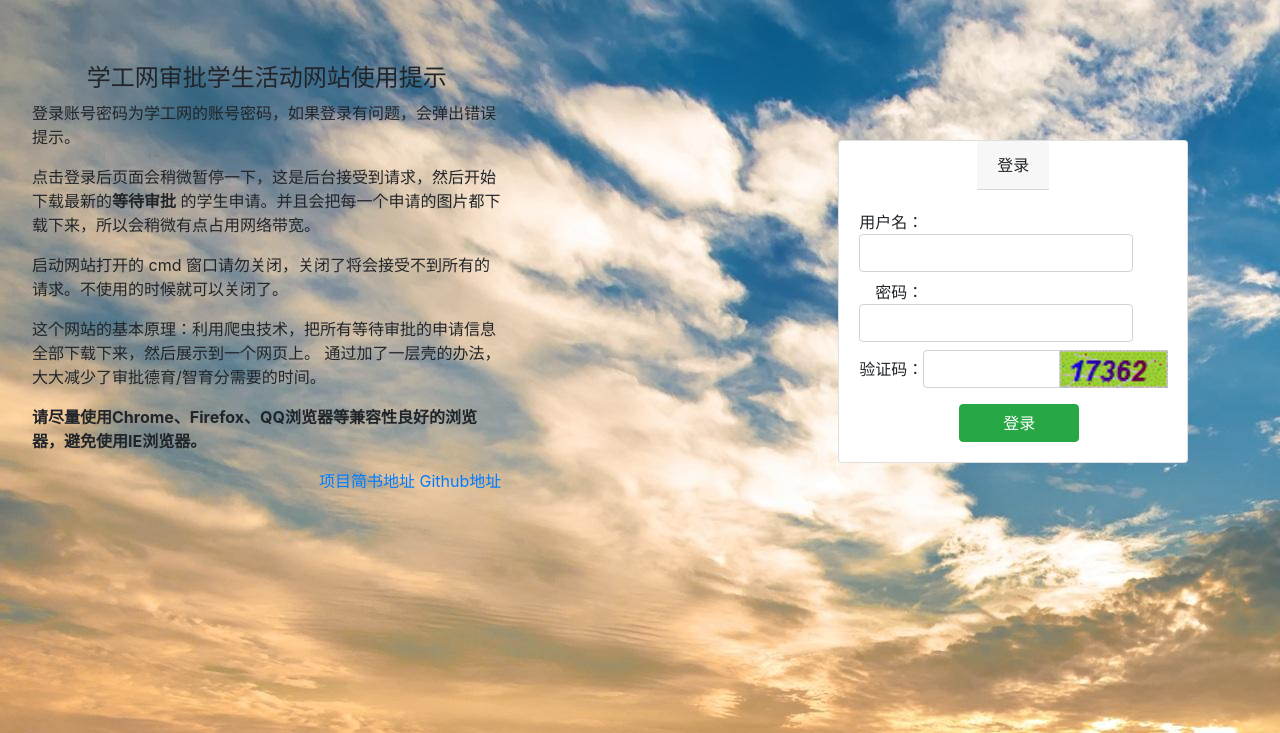
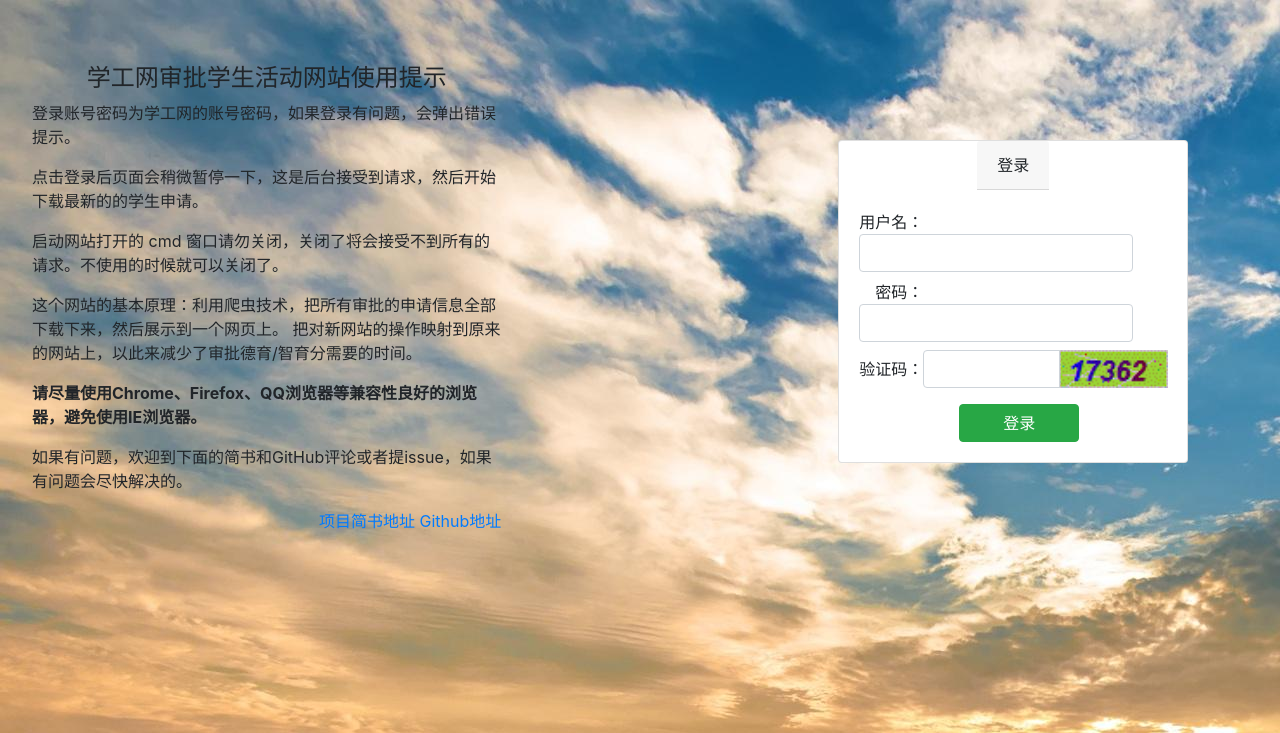
Before and after one commit to ly1102/easy_judge, a Django app: template teacher_manage/templates/new_login.html in a window 1280 px wide. Shown: the top 733 px of the page. Run offline with Django 3.2, Linux system fonts and the light colour scheme; the template is opened without the code that fills it, so the values that code supplies are empty; some libraries are stand-ins or nearby versions.

Commit message:
更新登录界面的描述

```diff
--- a/teacher_manage/templates/new_login.html
+++ b/teacher_manage/templates/new_login.html
@@ -24,14 +24,14 @@
             <h4 style="text-align: center">学工网审批学生活动网站使用提示</h4>
             <p>登录账号密码为学工网的账号密码，如果登录有问题，会弹出错误提示。</p>
             <p>
-                点击登录后页面会稍微暂停一下，这是后台接受到请求，然后开始下载最新的<strong>等待审批</strong>
-                的学生申请。并且会把每一个申请的图片都下载下来，所以会稍微有点占用网络带宽。
+                点击登录后页面会稍微暂停一下，这是后台接受到请求，然后开始下载最新的的学生申请。
             </p>
             <p>启动网站打开的 cmd 窗口请勿关闭，关闭了将会接受不到所有的请求。不使用的时候就可以关闭了。</p>
 
-            <p>这个网站的基本原理：利用爬虫技术，把所有等待审批的申请信息全部下载下来，然后展示到一个网页上。
-                通过加了一层壳的办法，大大减少了审批德育/智育分需要的时间。</p>
+            <p>这个网站的基本原理：利用爬虫技术，把所有审批的申请信息全部下载下来，然后展示到一个网页上。
+                把对新网站的操作映射到原来的网站上，以此来减少了审批德育/智育分需要的时间。</p>
             <p><strong>请尽量使用Chrome、Firefox、QQ浏览器等兼容性良好的浏览器，避免使用IE浏览器。</strong></p>
+            <p>如果有问题，欢迎到下面的简书和GitHub评论或者提issue，如果有问题会尽快解决的。</p>
             <div class="float-right">
                 <a href="https://www.jianshu.com/p/f6708e8431e9" target="_blank">项目简书地址</a>
                 <a href="https://github.com/ly1102/easy_judge" target="_blank">Github地址</a>
```
